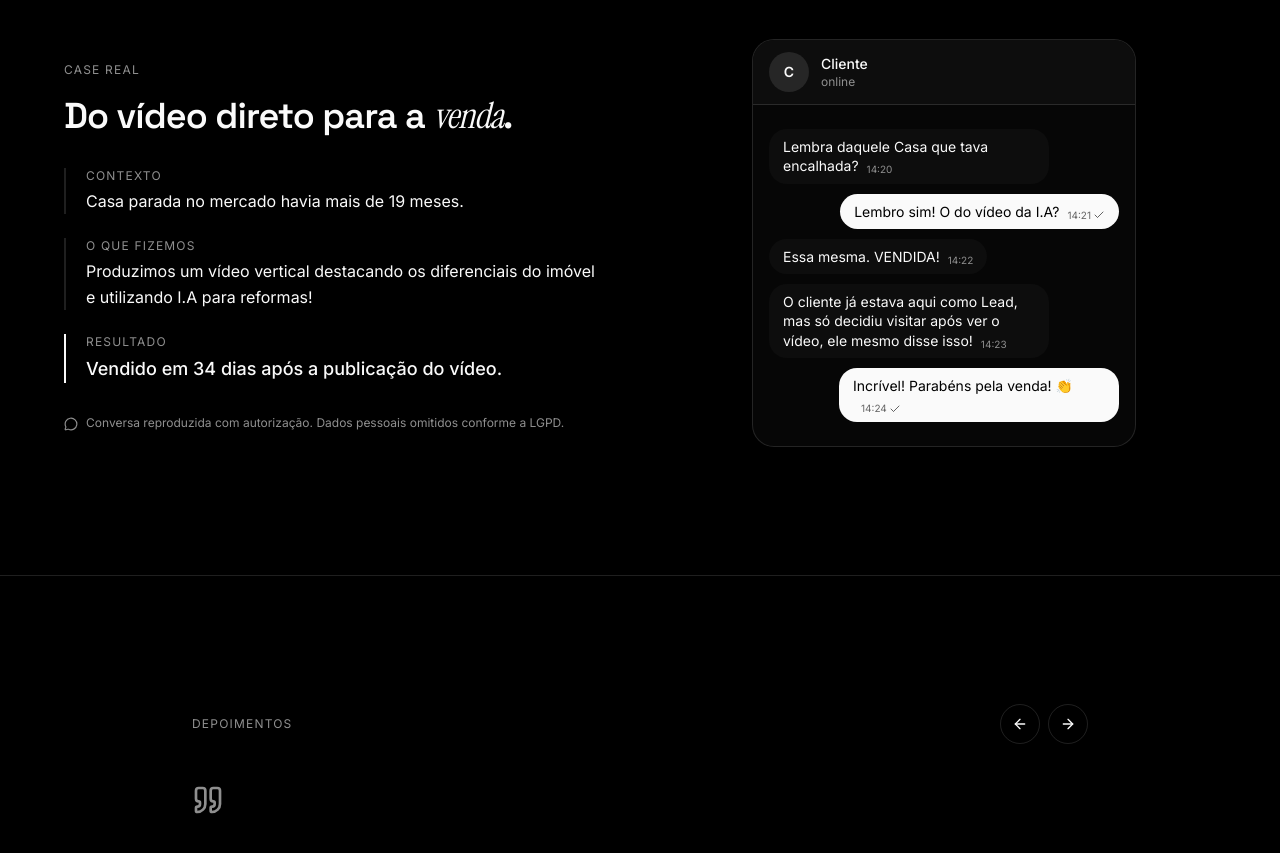
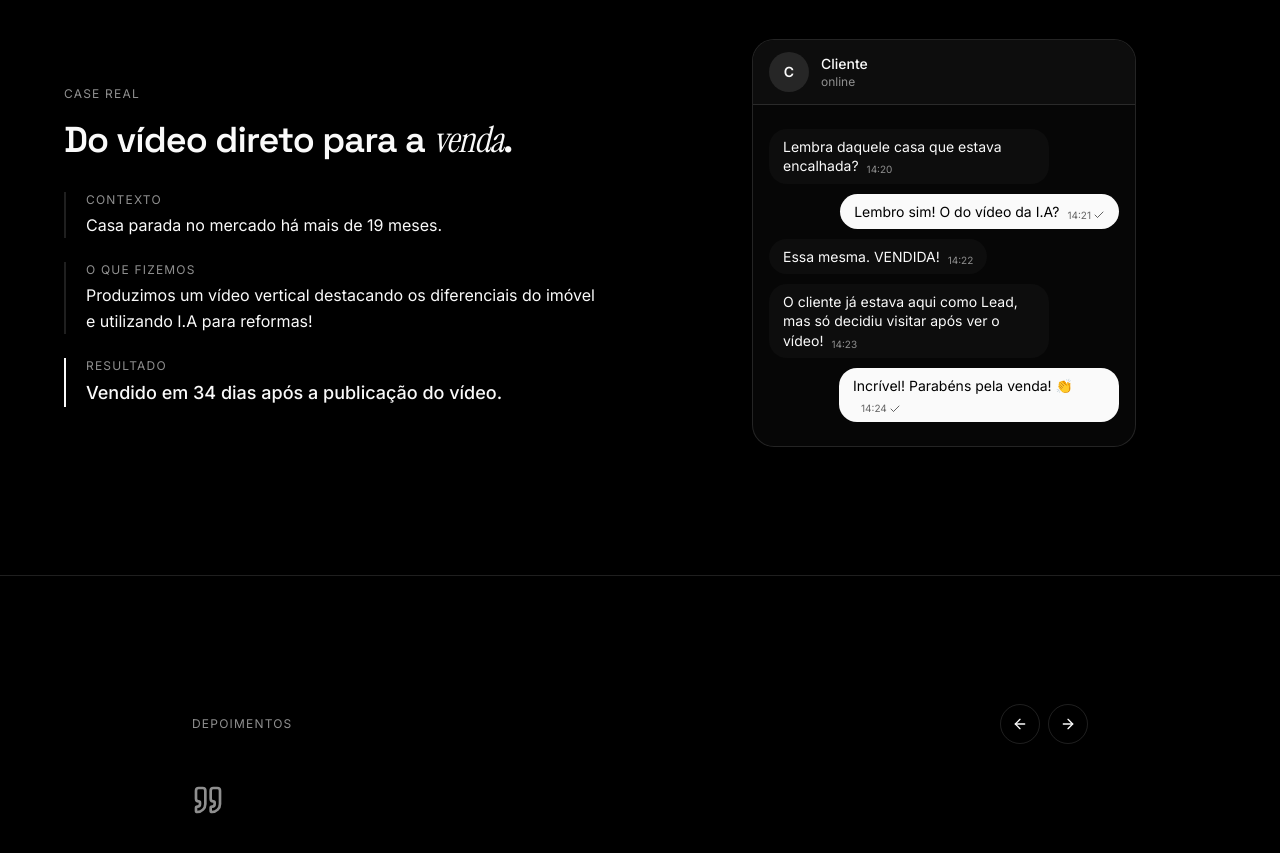
Before and after one commit to Q-A-Company/qeacompany.com.br, a Next.js app: page / in a window 1280 px wide. Shown: the part 2420-3273 px from the top of the page. Built offline with nearby package versions, Linux system fonts and the light colour scheme.

Commit message:
Correções.

```diff
--- a/components/sections/proof-section.tsx
+++ b/components/sections/proof-section.tsx
@@ -26,11 +26,6 @@ export function ProofSection() {
               <dd className="mt-1 text-lg font-medium leading-relaxed">{proofCase.result}</dd>
             </div>
           </dl>
-
-          <p className="mt-8 flex items-start gap-2 text-xs text-muted-foreground">
-            <MessageCircle className="mt-0.5 h-3.5 w-3.5 shrink-0" />
-            Conversa reproduzida com autorização. Dados pessoais omitidos conforme a LGPD.
-          </p>
         </Reveal>
 
         {/* Print estilizado de WhatsApp */}
--- a/lib/site-config.ts
+++ b/lib/site-config.ts
@@ -101,16 +101,16 @@ export const portfolio = [
 
 // Prova social real: caso vídeo → venda (respeitando LGPD nos prints)
 export const proofCase = {
-  context: "Casa parada no mercado havia mais de 19 meses.",
+  context: "Casa parada no mercado há mais de 19 meses.",
   action:
     "Produzimos um vídeo vertical destacando os diferenciais do imóvel e utilizando I.A para reformas!",
   result: "Vendido em 34 dias após a publicação do vídeo.",
   // conversa estilizada (dados sensíveis omitidos conforme LGPD)
   conversation: [
-    { from: "client", text: "Lembra daquele Casa que tava encalhada?" },
+    { from: "client", text: "Lembra daquele casa que estava encalhada?" },
     { from: "us", text: "Lembro sim! O do vídeo da I.A?" },
     { from: "client", text: "Essa mesma. VENDIDA!" },
-    { from: "client", text: "O cliente já estava aqui como Lead, mas só decidiu visitar após ver o vídeo, ele mesmo disse isso!" },
+    { from: "client", text: "O cliente já estava aqui como Lead, mas só decidiu visitar após ver o vídeo!" },
     { from: "us", text: "Incrível! Parabéns pela venda! 👏" },
   ],
 }
```
